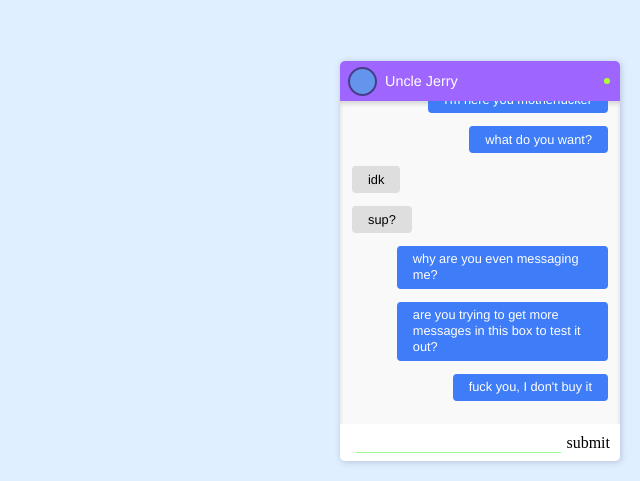
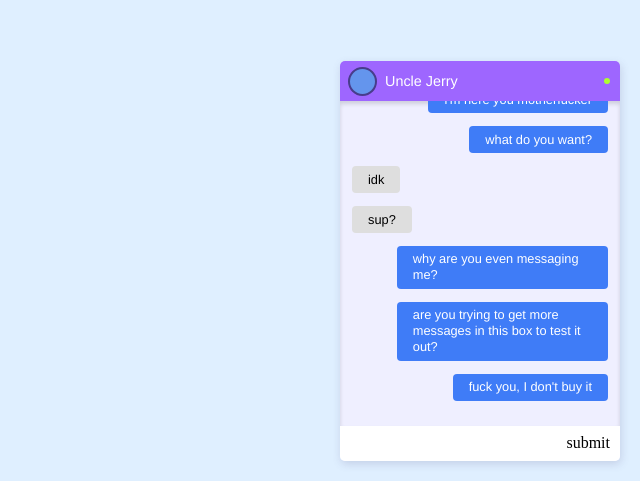
Before and after one commit to jerrywalters/portfolio-threejs, a plain HTML site: page design/chat-client.html in a window 1280 px wide. Shown: the part 319-800 px from the top of the page, 640-1280 px from the left. Drawn offline with nearby package versions, Linux system fonts and the light colour scheme.

Commit message:
style text color and input carat

```diff
--- a/design/style.css
+++ b/design/style.css
@@ -188,9 +188,11 @@ table {
     width: 80%;
     background: transparent;
     border: none;
-    border-bottom: 1px solid palegreen;
     font-size: .9em;
-    padding-bottom: .2rem;
+    padding-bottom: .1rem;
+    color: #ccc;
+    -webkit-text-fill-color: transparent;
+    text-shadow: 0px 0px 0px #000;
 }
 .chat-form__input:focus {
     outline: none;
@@ -251,9 +253,9 @@ table {
     position: absolute;
     bottom: 20px;
     right: 20px;
-    background-color: #f9f9f9;
+    background-color: #efefff;
     border-radius: 5px;
-    box-shadow: 1px 1px 6px 0px rgba(90, 84, 133,0.3);
+    box-shadow: 1px 3px 8px 0px rgba(90, 84, 133,0.2);
 }
 .messages-container {
    box-shadow: inset 0px 3px 4px 0px rgba(0,0,0,0.14);
```
